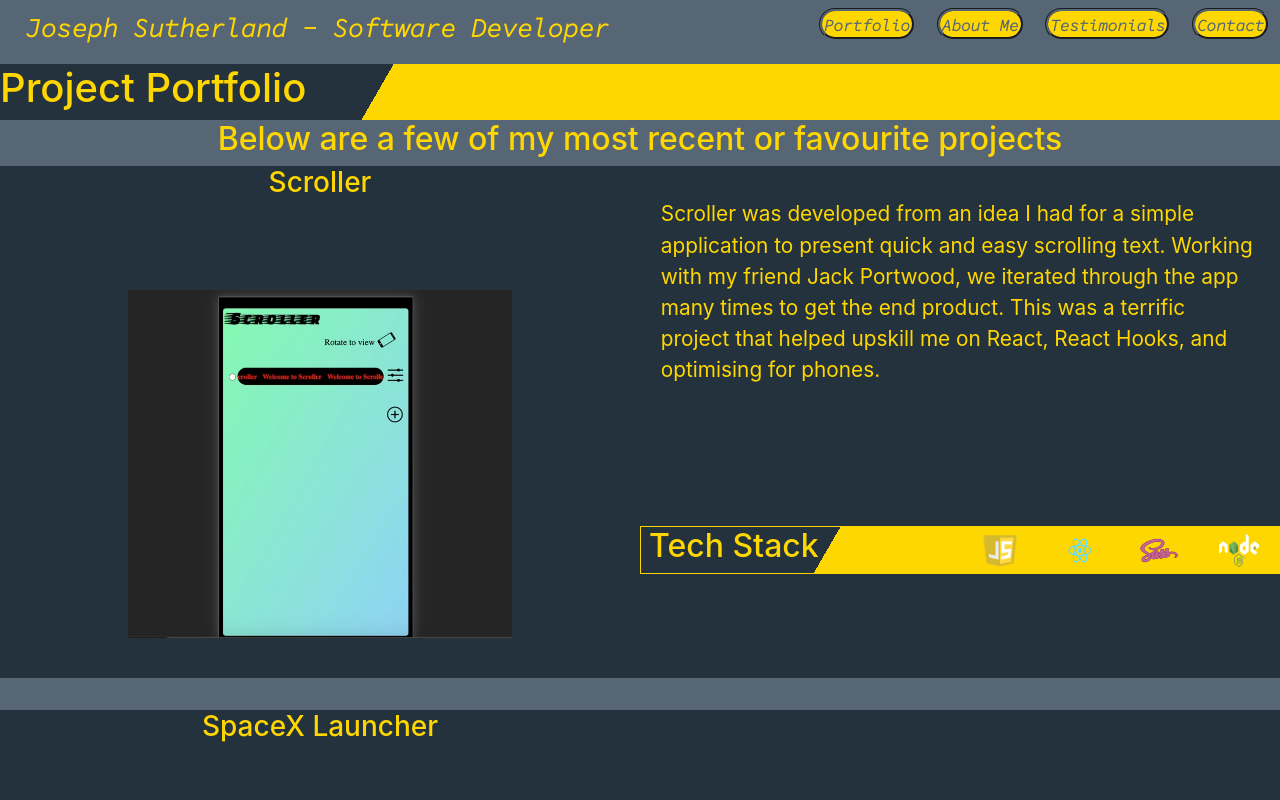
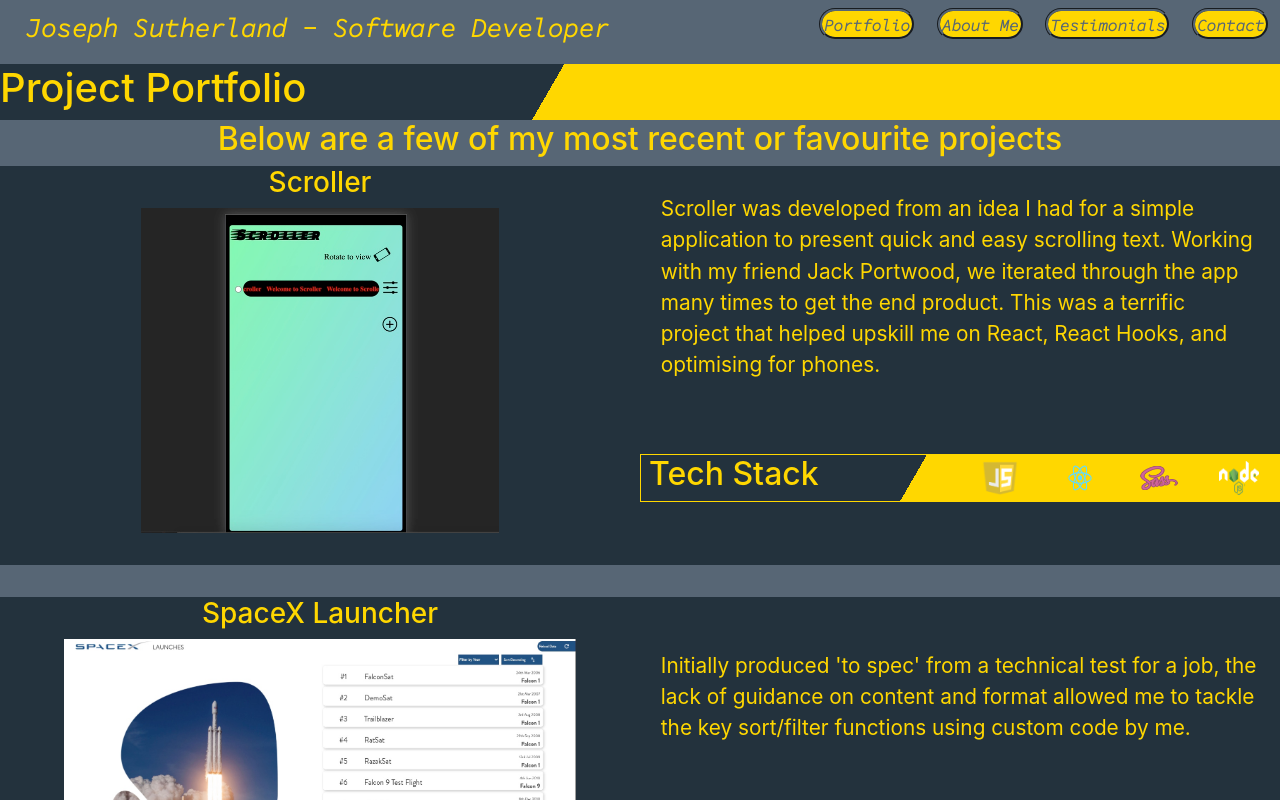
Before and after one commit to onitwin/portfoilio, a React (Create React App) app: page /portfolio in a window 1280 px wide. Shown: the top 800 px of the page. Built offline with nearby package versions, Linux system fonts and the light colour scheme.

Commit message:
updated scaling

```diff
--- a/src/banner/bannerstyle.scss
+++ b/src/banner/bannerstyle.scss
@@ -9,7 +9,7 @@
 
 }
 
-@media screen and (max-width: 600px){
+@media screen and (max-width: 800px){
 
   .banner-container{
     .banner-background{
--- a/src/carousel/Circuit.js
+++ b/src/carousel/Circuit.js
@@ -12,7 +12,6 @@ const Circuit=({items})=>{
       <div className="carousel-internal-block">
         <a href={item.link}><img
           className={newClassName}
-
           src={item.image}
           alt={item.projectName}
         /></a>
--- a/src/carousel/carouselstyle.scss
+++ b/src/carousel/carouselstyle.scss
@@ -9,12 +9,13 @@
     width:44em;
     justify-content: center;
     .carousel-image{
-      height:30em;
-      width:30em;
       overflow: hidden;
     }
     .large{
       width:44em;
+    }
+    .small{
+      width:30em;
     }
 
   }
@@ -23,7 +24,6 @@
     justify-content: flex-end;
     align-items: center;
     width:30em;
-    height:30em;
 
     .carousel-descriptor{
       color: $detailColor;
@@ -34,7 +34,7 @@
 
 }
 
-@media screen and (max-width: 600px){
+@media screen and (max-width: 800px){
 .circuit-container{
   display: inline-block;
   width:100%;
@@ -43,8 +43,6 @@
   .carousel-container{
     width:100%;
     .carousel-image{
-      height:18em;
-      width:20em;
       overflow: hidden;
     }
     .large{
--- a/src/index.scss
+++ b/src/index.scss
@@ -58,7 +58,7 @@ html{
 //////////////////////
 
 
-@media screen and (max-width: 600px){
+@media screen and (max-width: 800px){
   html{
     font-size: 75%
   }
--- a/src/intro/introstyle.scss
+++ b/src/intro/introstyle.scss
@@ -41,7 +41,7 @@
   }
 }
 
-@media screen and (max-width: 600px){
+@media screen and (max-width: 800px){
 
   .intro-container{
     background:linear-gradient(120deg,$darkBackground 40%, $detailColor 40%);
--- a/src/newNavBar/navbarstyle.scss
+++ b/src/newNavBar/navbarstyle.scss
@@ -63,7 +63,7 @@
 ///////////////////////////
 //////////////////////////
 //////////////////////////
-@media screen and (max-width: 700px) {
+@media screen and (max-width: 800px) {
   .nav-header{
     .logo-text-container{
       .logo-text{
--- a/src/project/projectstyle.scss
+++ b/src/project/projectstyle.scss
@@ -3,7 +3,7 @@
 .portfolio-container{
   display: block;
   .portfolio-header-wrapper{
-    background:linear-gradient(120deg,$darkBackground 30%, $detailColor 30%);
+    background:linear-gradient(120deg,$darkBackground 43%, $detailColor 43%);
     width:100%;
     display: inline-flex;
     justify-content: flex-start;
@@ -26,14 +26,18 @@
   margin-bottom: 2em;
   display: inline-block;
   width:100%;
-  height:32em;
+  padding-bottom: 2em;
+  // height:32em;
   .project-details-container{
     display: inline-flex;
     width:100%;
-    height:32em;
+    // height:32em;
     .project-image-container{
       width:50%;
-      display: block;
+      display: flex;
+      flex-direction: column;
+      justify-content: space-around;
+      align-items: center;
       .title-container{
         text-decoration: none;
         display: flex;
@@ -50,18 +54,15 @@
 
       }
       .project-image-inner{
-        width:100%;
-        height:100%;
-        display: flex;
-        justify-content: center;
-        align-items: center;
+        width:80%;
         a{
+          display: flex;
+          justify-content: center;
           .small{
-            width:30em;
+            width:70%;
           }
           .large{
-            width:40em;
-            height:25em;
+            width:100%;
           }
 
         }
@@ -76,22 +77,23 @@
         padding: 1em;
         display: flex;
         justify-content:center;
-        align-items:flex-end;
-        height:50%;
+        align-items:center;
+        height:70%;
         width:100%;
         color: $detailColor;
         font-size: 1.3em;
+        overflow: scroll;
 
       }
       .tech-stack-container{
-        height:50%;
+        height:30%;
         display: flex;
         align-items:center;
         .tech-stack-descriptor{
           border: 1px solid $detailColor;
           display:inline-flex;
           justify-content: space-between;
-          background:linear-gradient(120deg,$darkBackground 30%, $detailColor 30%);
+          background:linear-gradient(120deg,$darkBackground 43%, $detailColor 43%);
           width:100%;
           height:3em;
           .tech-stack-textbox{
@@ -123,7 +125,7 @@
   }
 }
 
-@media screen and (max-width: 600px){
+@media screen and (max-width: 800px){
 
   .portfolio-container{
     display: block;
@@ -133,7 +135,7 @@
       .portfolio-header{
         margin-bottom:.2em;
         padding-left: .2em;
-        font-size: 1.2em;
+        font-size: 3em;
         font-weight: bold;
       }
     }
```
